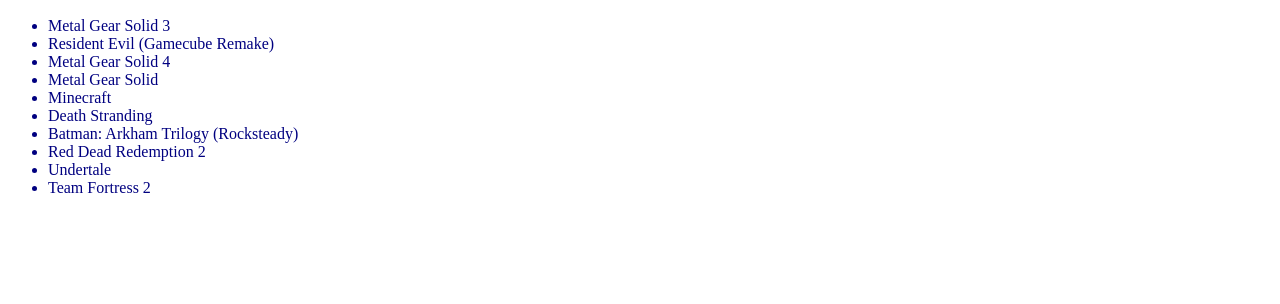
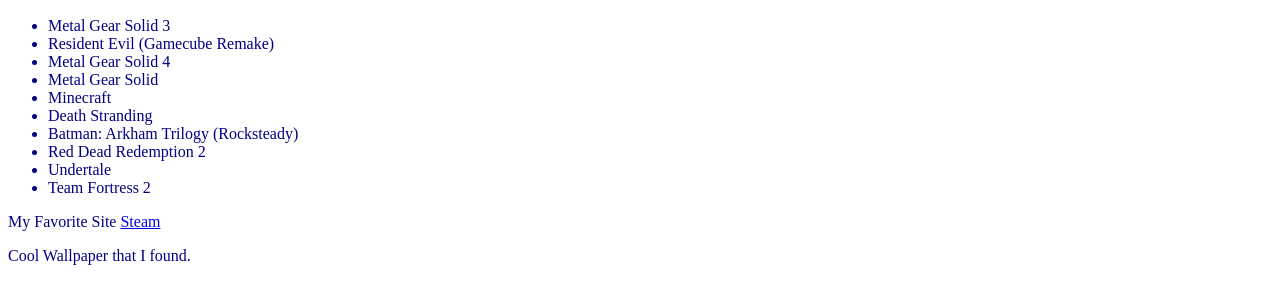
Before and after one commit to mstapleton07/mstapleton07.github.io, a plain HTML site: page about.html in a window 1280 px wide. Shown: the part 110-414 px from the top of the page. Drawn offline with Linux system fonts and the light colour scheme.

Commit message:
Add favorite site and wallpaper description to about.html

```diff
--- a/about.html
+++ b/about.html
@@ -20,6 +20,14 @@
      <li>Undertale</li>
      <li>Team Fortress 2</li>
    </ul>
+   <p>
+    My Favorite Site
+    <a href="https://store.steampowered.com/">Steam</a>
+   </p>
+   <p>
+    Cool Wallpaper that I found.
+
+   </p>
  </body>
 
 </html>
```
